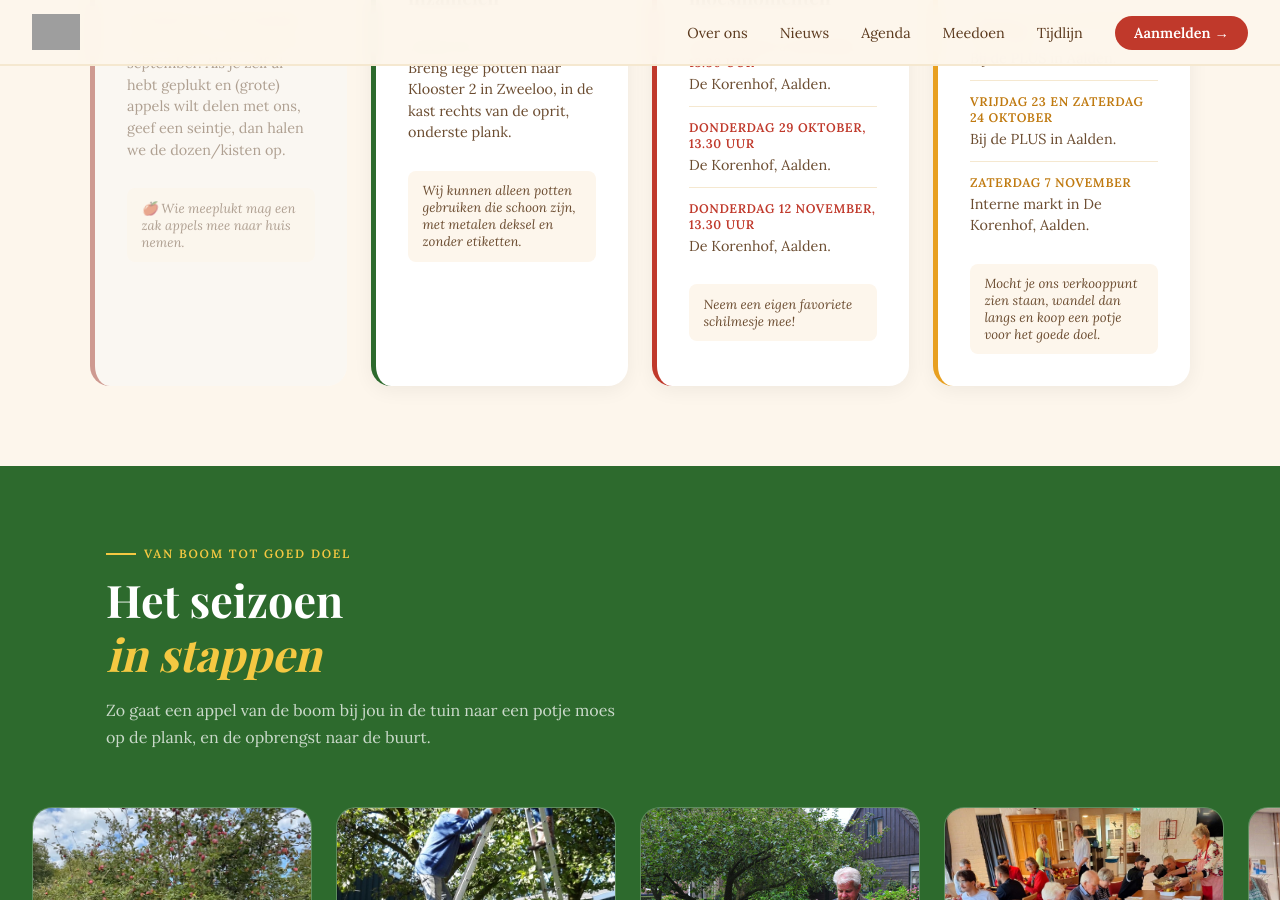
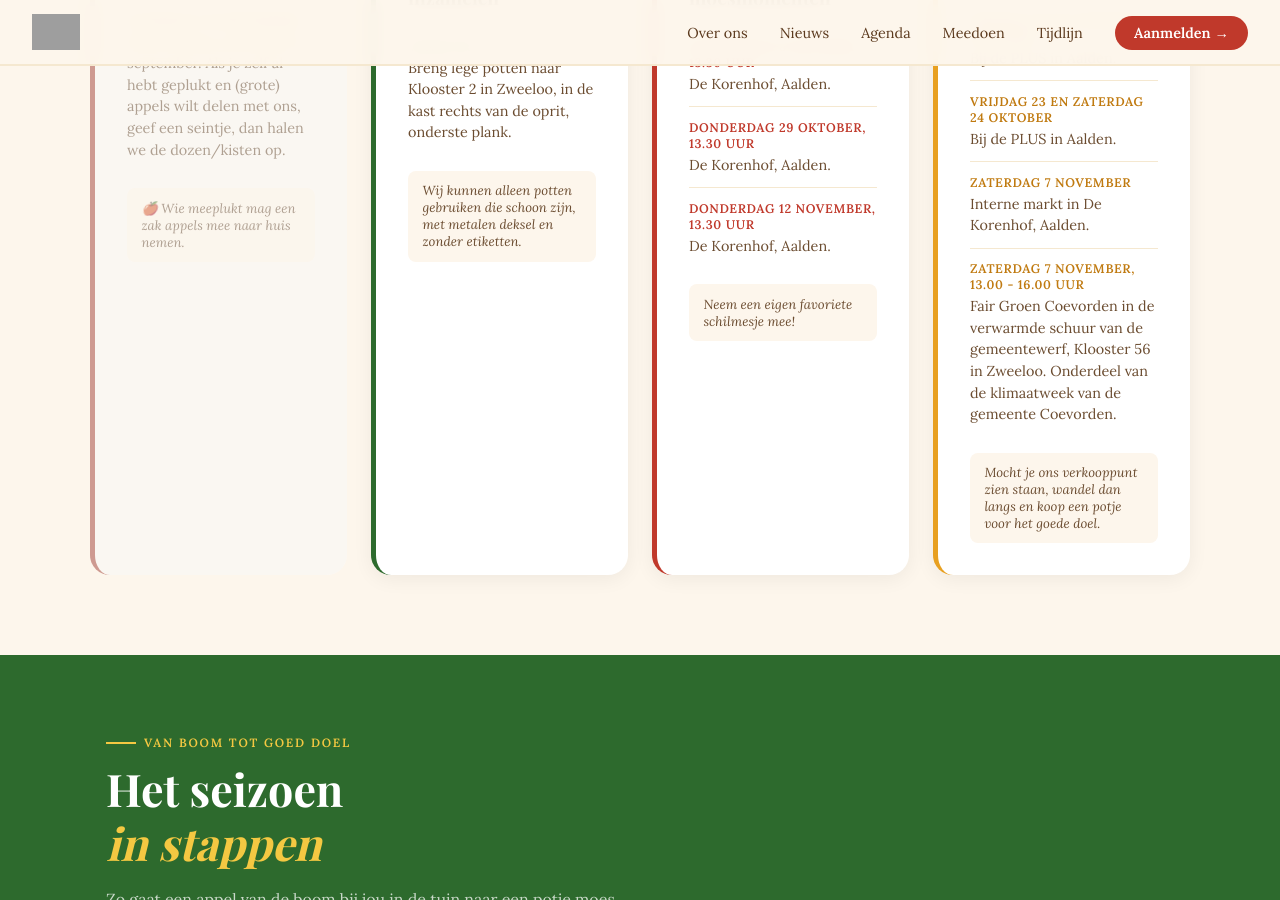
Before and after one commit to PlukenDeel/Pluk-en-Deel-2, a Jekyll site: the page built from index.html, in a window 1280 px wide and 900 px high, scrolled down 3759 px. Built offline with Jekyll 4.4.1, drawn with Linux system fonts in a browser that asks for light colours; some web fonts are replaced; grey boxes are pictures that could not be loaded.

Commit message:
Agenda: fair Groen Coevorden op 7 november als extra verkoopmoment
Co-Authored-By: Claude Sonnet 5.5 <noreply@anthropic.com>
Claude-Session: https://claude.ai/code/session_01NxZqyCjYDnsCsRqWsUSsne

```diff
--- a/_data/agenda.yml
+++ b/_data/agenda.yml
@@ -42,4 +42,7 @@ items:
       - datum: zaterdag 7 november
         iso: '2026-11-07'
         detail: Interne markt in De Korenhof, Aalden.
+      - datum: zaterdag 7 november, 13.00 - 16.00 uur
+        iso: '2026-11-07'
+        detail: Fair Groen Coevorden in de verwarmde schuur van de gemeentewerf, Klooster 56 in Zweeloo. Onderdeel van de klimaatweek van de gemeente Coevorden.
     tip: 'Mocht je ons verkooppunt zien staan, wandel dan langs en koop een potje voor het goede doel.'
```
